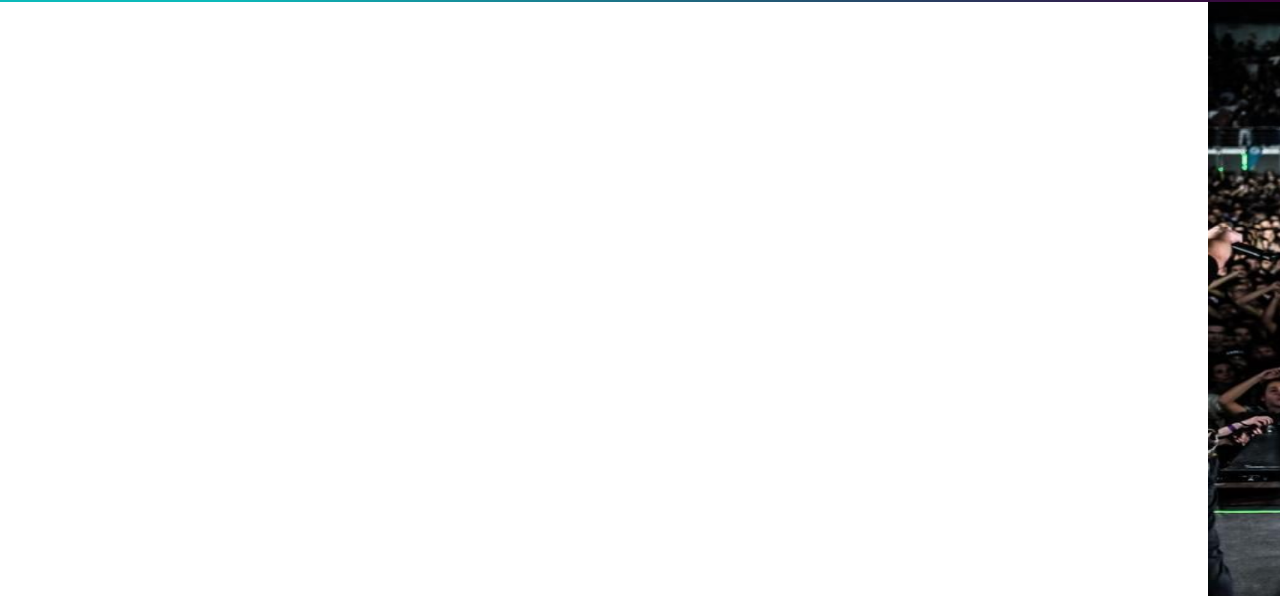
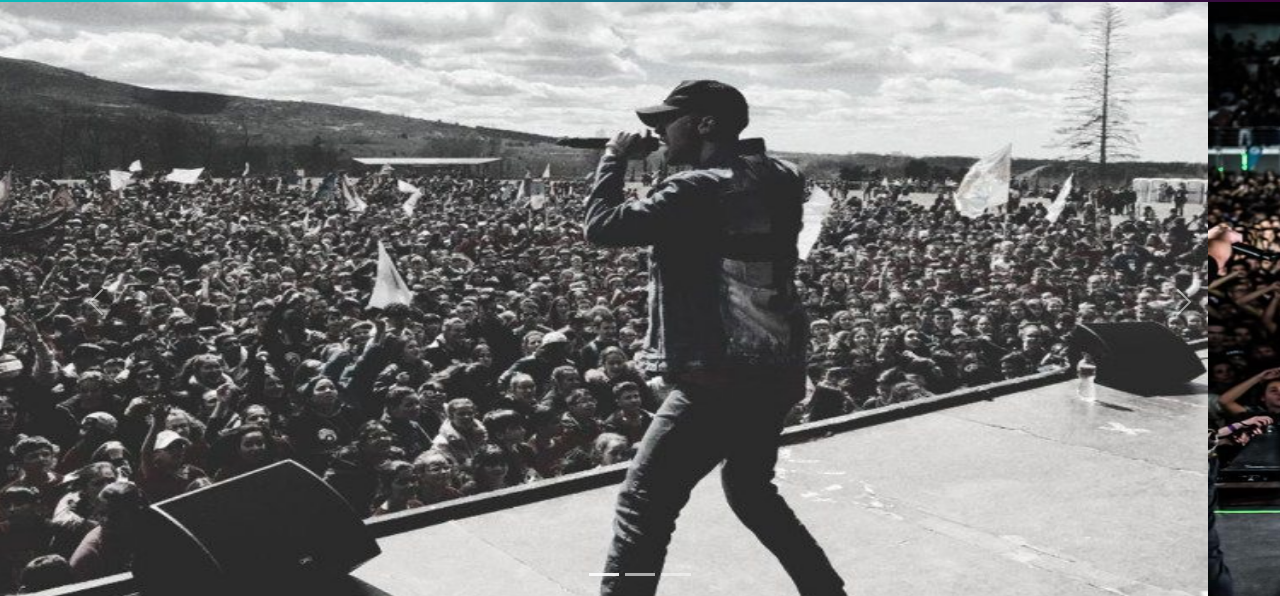
Before and after one commit to AgusDubreuil/BS, a plain HTML site: page index.html in a window 1280 px wide. Shown: the part 152-748 px from the top of the page. Drawn offline with Linux system fonts and the light colour scheme; the site is published under a folder, as on GitHub Pages, so addresses that start at the root find nothing.

Commit message:
Correcion en link de foto para el carrusel

```diff
--- a/index.html
+++ b/index.html
@@ -45,7 +45,7 @@
         </div>
         <div class="carousel-inner">
           <div class="carousel-item active">
-            <img src="/img/carrusel1.jpg" class="d-block w-100 img-fluid" alt="foto1">
+            <img src="img/carrusel1.jpg" class="d-block w-100 img-fluid" alt="foto1">
           </div>
           <div class="carousel-item">
             <img src="img/carrusel2.jpg" class="d-block w-100" alt="foto2">
```
